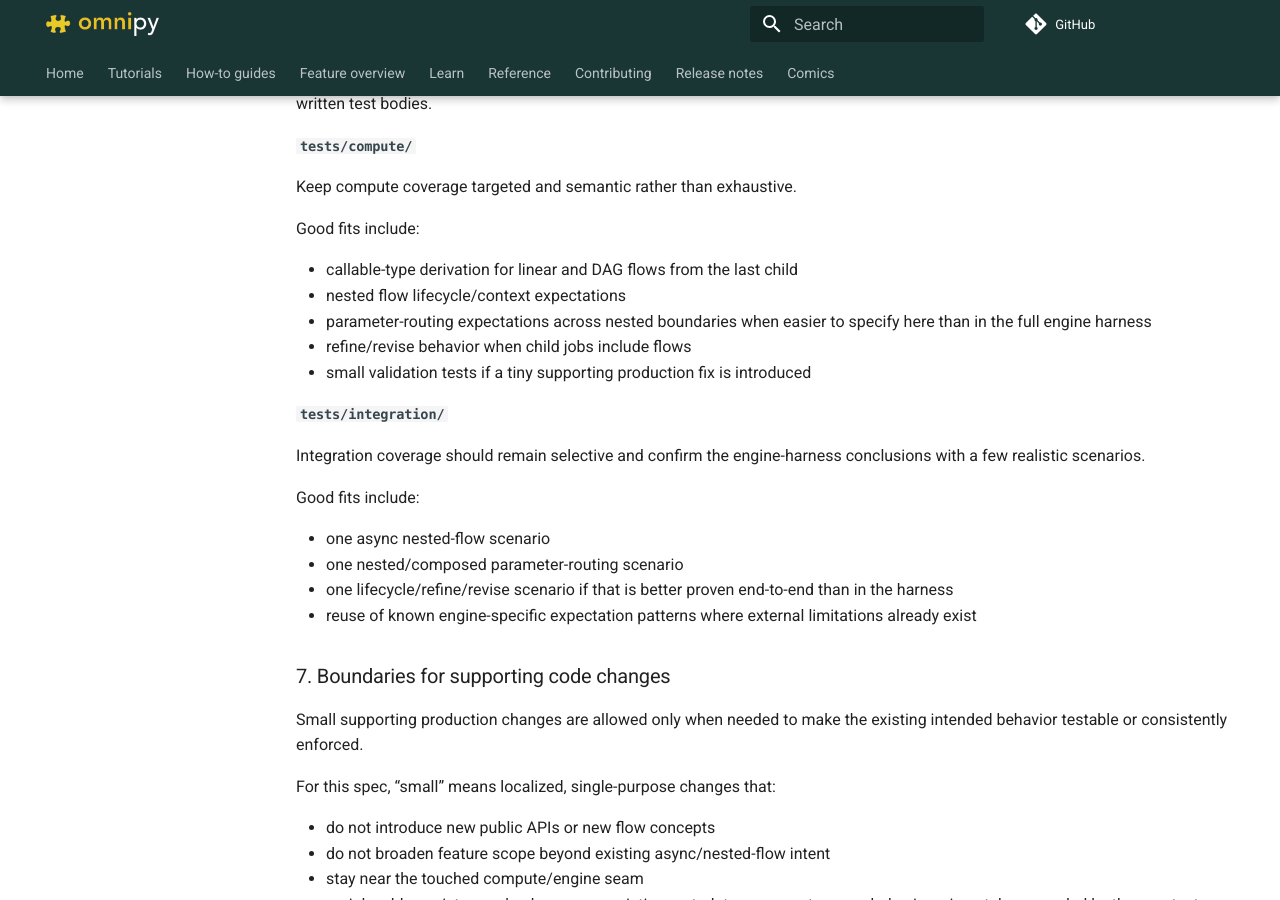
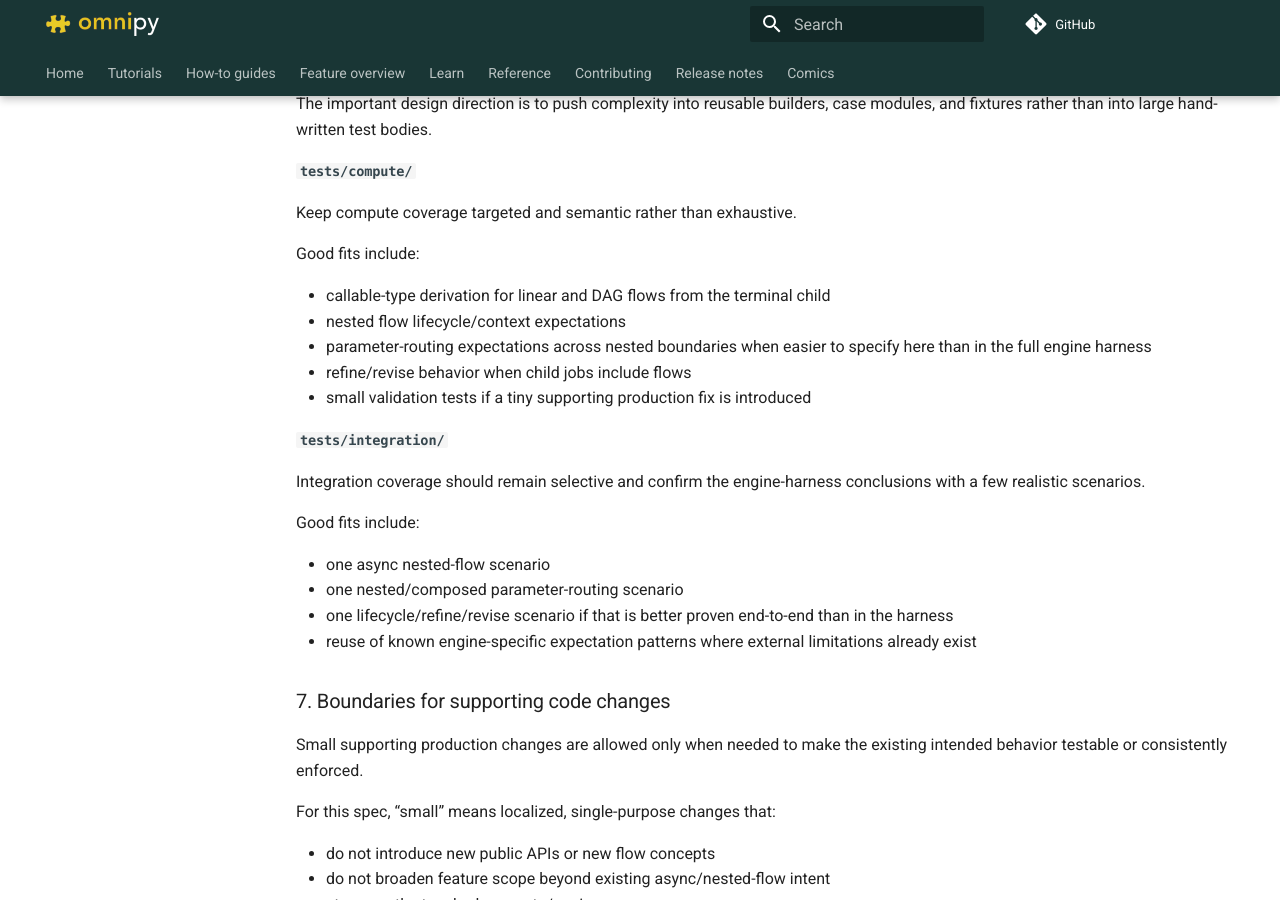
Before and after one commit to fairtracks/omnipy, an MkDocs documentation site: the page built from docs/superpowers/specs/2026-07-09-async-and-sub-flow-testing-schema-design.md, in a window 1280 px wide and 900 px high, scrolled down 4143 px. Built offline with MkDocs 1.6.1 and Material for MkDocs 9.7.7, drawn with Linux system fonts in a browser that asks for light colours; comment, search, counter and statistics services are not loaded; a style sheet for code colours, icons or effects is not loaded; some of the changed text lies outside the part shown.

Commit message:
Clarify async flow schema floor

```diff
--- a/docs/superpowers/specs/2026-07-09-async-and-sub-flow-testing-schema-design.md
+++ b/docs/superpowers/specs/2026-07-09-async-and-sub-flow-testing-schema-design.md
@@ -190,7 +191,7 @@ Keep compute coverage targeted and semantic rather than exhaustive.
 
 Good fits include:
 
-- callable-type derivation for linear and DAG flows from the last child
+- callable-type derivation for linear and DAG flows from the terminal child
 - nested flow lifecycle/context expectations
 - parameter-routing expectations across nested boundaries when easier to specify here than in the
   full engine harness
```
Also changed, not shown: other parts of docs/superpowers/specs/2026-07-09-async-and-sub-flow-testing-schema-design.md (+1 -0 lines).
